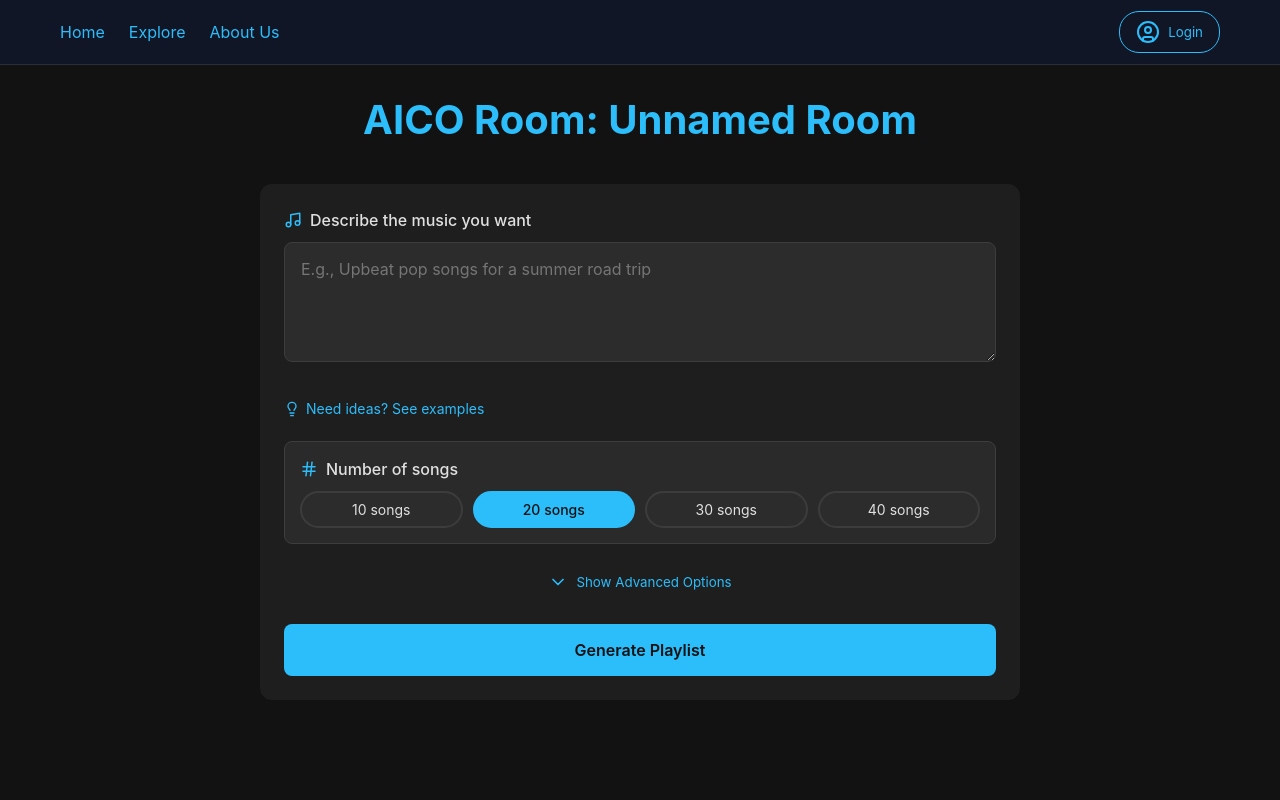
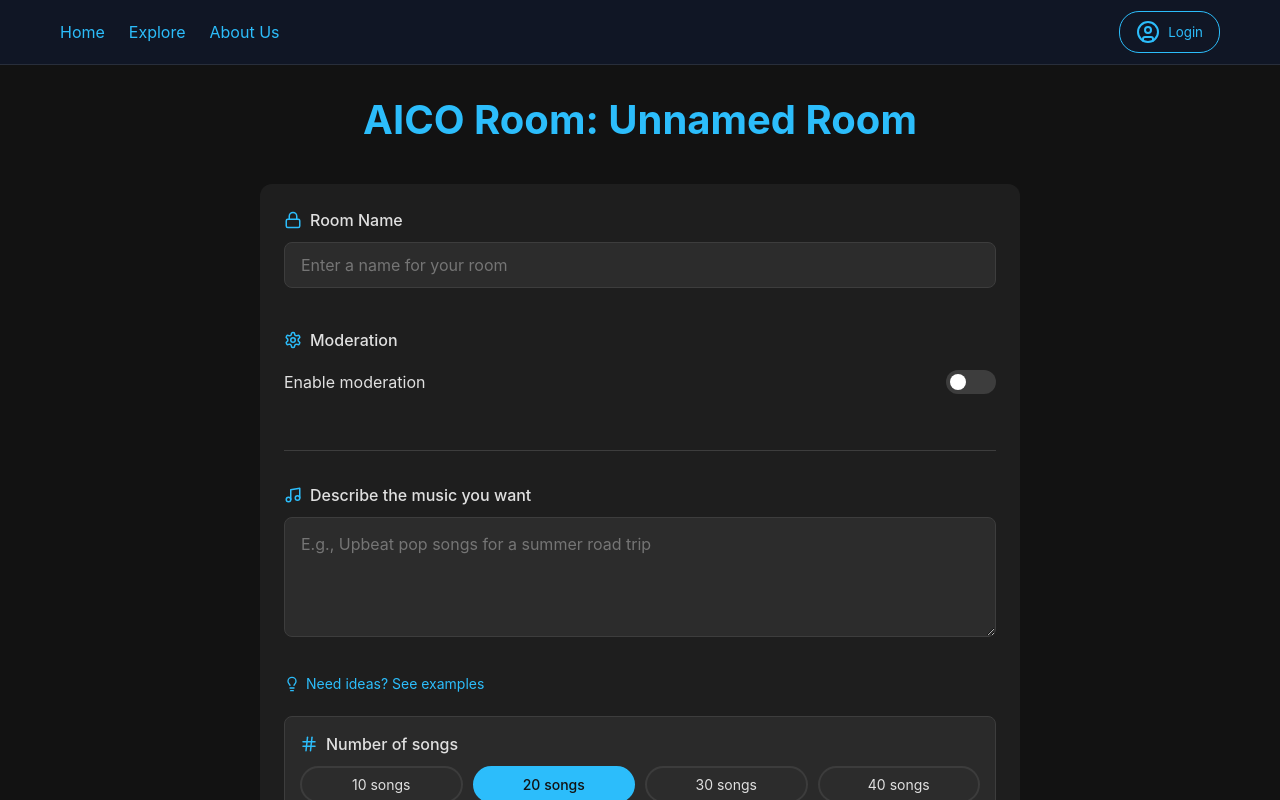
Before and after one commit to AllenLiuX/aico, a React (Create React App) app in the folder frontend/react_dj/: page /playlist in a window 1280 px wide. Built offline with nearby package versions, Linux system fonts and the light colour scheme.

Commit message:
remove create_room page and directly go to playlist generator

```diff
--- a/frontend/react_dj/src/App.js
+++ b/frontend/react_dj/src/App.js
@@ -30,7 +30,7 @@ function App() {
                 <Route path="/" element={<Homepage />} />
                 <Route path="/homepage" element={<Navigate to="/" replace />} />
                 <Route path="/playroom" element={<PlayRoom />} />
-                <Route path="/create_room" element={<CreateRoom />} />
+                <Route path="/create_room" element={<Navigate to="/playlist" replace />} />
                 <Route path="/profile/:username" element={<Profile />} />
                 <Route path="/profile" element={<Profile />} />
                 <Route path="/about" element={<AboutUs />} />
--- a/frontend/react_dj/src/components/Homepage.js
+++ b/frontend/react_dj/src/components/Homepage.js
@@ -1,10 +1,22 @@
 // Homepage.js
-import React from 'react';
-import { Link } from 'react-router-dom';
+import React, { useState } from 'react';
+import { Link, useNavigate } from 'react-router-dom';
 import { Music, Users, Zap } from 'lucide-react';
 import '../styles/Homepage.css';
 
 function Homepage() {
+  const navigate = useNavigate();
+  const [roomName, setRoomName] = useState('');
+  const [moderation, setModeration] = useState('no');
+
+  const handleCreateRoom = () => {
+    // Generate a default room name if not provided
+    const defaultRoomName = roomName || `Room-${Math.floor(Math.random() * 10000)}`;
+
+    // Navigate directly to playlist generator with room parameters
+    navigate(`/playlist?room_name=${encodeURIComponent(defaultRoomName)}&moderation=${moderation}`);
+  };
+
   return (
     <div className="homepage">
       <section className="hero-section">
@@ -13,10 +25,10 @@ function Homepage() {
           Create and share AI-powered music playlists with friends in real-time
         </p>
         <div className="button-container">
-          <Link to="/create_room" className="hero-button create-button">
+          <button onClick={handleCreateRoom} className="hero-button create-button">
             <Zap size={20} />
             Create Room
-          </Link>
+          </button>
           <Link to="/join_room" className="hero-button join-button">
             <Users size={20} />
             Join Room
--- a/frontend/react_dj/src/components/PlayRoom.js
+++ b/frontend/react_dj/src/components/PlayRoom.js
@@ -296,7 +296,7 @@ function PlayRoom() {
 
   // Handle navigation to playlist generator page
   const handleGeneratePlaylist = () => {
-    navigate(`/playlist?room_name=${encodeURIComponent(roomName)}&moderation=${moderationEnabled ? 'True' : 'False'}&append=True&is_host=${isHost ? 'True' : 'False'}`);
+    navigate(`/playlist?room_name=${encodeURIComponent(roomName)}&moderation=${moderationEnabled ? 'yes' : 'no'}&append=True&is_host=${isHost ? 'True' : 'False'}`);
   };
 
   // Toggle moderation setting
--- a/frontend/react_dj/src/components/PlaylistGenerator.js
+++ b/frontend/react_dj/src/components/PlaylistGenerator.js
@@ -1,7 +1,7 @@
 // Updated PlaylistGenerator.js with mobile-friendly song count selection
 import React, { useState, useEffect } from 'react';
 import { useLocation, useNavigate } from 'react-router-dom';
-import { ChevronDown, ChevronUp, Music, Tag, Calendar, Hash, Lightbulb } from 'lucide-react';
+import { ChevronDown, ChevronUp, Music, Tag, Calendar, Hash, Lightbulb, Lock, Settings } from 'lucide-react';
 import { API_URL } from '../config';
 import '../styles/PlaylistGenerator.css';
 
@@ -52,8 +52,18 @@ function PlaylistGenerator() {
 
   useEffect(() => {
     const params = new URLSearchParams(location.search);
-    setRoomName(params.get('room_name') || '');
-    setModeration(params.get('moderation') || 'no');
+    const roomNameParam = params.get('room_name') || '';
+    const moderationParam = params.get('moderation') || 'no';
+
+    setRoomName(roomNameParam);
+
+    // Handle both 'yes'/'no' and 'True'/'False' formats for moderation
+    if (moderationParam === 'True' || moderationParam === 'yes') {
+      setModeration('yes');
+    } else {
+      setModeration('no');
+    }
+
     setIsAppendMode(params.get('append') === 'True');
     setIsHost(params.get('is_host') === 'True');
 
@@ -65,14 +75,14 @@ function PlaylistGenerator() {
     // Initial check
     checkMobile();
 
-    // Add listener for window resize
+    // Add resize listener
     window.addEventListener('resize', checkMobile);
 
-    // Cleanup
+    // Clean up
     return () => {
       window.removeEventListener('resize', checkMobile);
     };
-  }, [location]);
+  }, [location.search]);
 
   // Fetch example prompts from the backend
   const fetchExamplePrompts = async () => {
@@ -102,11 +112,18 @@ function PlaylistGenerator() {
   };
 
   const handleInputChange = (e) => {
-    const { name, value } = e.target;
-    setFormData(prev => ({
-      ...prev,
-      [name]: value
-    }));
+    const { name, value, type, checked } = e.target;
+
+    if (name === 'roomName') {
+      setRoomName(value);
+    } else if (name === 'moderation') {
+      setModeration(checked ? 'yes' : 'no');
+    } else {
+      setFormData(prev => ({
+        ...prev,
+        [name]: value
+      }));
+    }
   };
 
   const handleExamplePromptClick = (example) => {
@@ -151,6 +168,7 @@ function PlaylistGenerator() {
           genre: formData.genre === 'Other' ? formData.customGenre : formData.genre,
           occasion: formData.occasion === 'Other' ? formData.customOccasion : formData.occasion,
           room_name: roomName,
+          moderation: moderation, // Include moderation setting
           song_count: parseInt(formData.songCount), // Add the song count to the request
           append_to_room: isAppendMode // Add flag to indicate if we should append to existing room
         }),
@@ -187,10 +205,10 @@ function PlaylistGenerator() {
   const createRoom = () => {
     if (isAppendMode) {
       // If in append mode, navigate back to the playroom
-      navigate(`/playroom?room_name=${encodeURIComponent(roomName)}&moderation=${moderation}&is_host=${isHost ? 'True' : 'False'}`);
+      navigate(`/playroom?room_name=${encodeURIComponent(roomName)}&moderation=${moderation === 'yes' ? 'True' : 'False'}&is_host=${isHost ? 'True' : 'False'}`);
     } else {
       // Create a new room
-      navigate(`/playroom?room_name=${encodeURIComponent(roomName)}&moderation=${moderation}&is_host=True`);
+      navigate(`/playroom?room_name=${encodeURIComponent(roomName)}&moderation=${moderation === 'yes' ? 'True' : 'False'}&is_host=True`);
     }
   };
 
@@ -201,6 +219,46 @@ function PlaylistGenerator() {
       </div>
 
       <form onSubmit={handleSubmit} className="generator-form">
+        {/* Room Settings Section */}
+        <div className="room-settings-section">
+          <div className="form-group">
+            <label htmlFor="roomName" className="form-label">
+              <Lock size={isMobile ? 16 : 18} className="icon" />
+              Room Name
+            </label>
+            <input
+              type="text"
+              id="roomName"
+              name="roomName"
+              value={roomName}
+              onChange={handleInputChange}
+              className="form-input"
+              placeholder="Enter a name for your room"
+              required
+            />
+          </div>
+
+          <div className="form-group">
+            <label className="form-label">
+              <Settings size={isMobile ? 16 : 18} className="icon" />
+              Moderation
+            </label>
+            <div className="toggle-label">
+              <span>Enable moderation</span>
+              <label className="toggle-switch">
+                <input
+                  type="checkbox"
+                  name="moderation"
+                  className="toggle-input"
+                  checked={moderation === 'yes'}
+                  onChange={handleInputChange}
+                />
+                <span className="toggle-slider"></span>
+              </label>
+            </div>
+          </div>
+        </div>
+
         <div className="form-group">
           <label htmlFor="prompt" className="form-label">
             <Music size={isMobile ? 16 : 18} className="icon" />
--- a/frontend/react_dj/src/styles/PlaylistGenerator.css
+++ b/frontend/react_dj/src/styles/PlaylistGenerator.css
@@ -692,3 +692,78 @@
       margin-bottom: 10px;
     }
   }
+
+  /* Room Settings Section */
+  .room-settings-section {
+    margin-bottom: 32px;
+    padding-bottom: 24px;
+    border-bottom: 1px solid #3d3d3d;
+  }
+
+  .form-input {
+    width: 100%;
+    padding: 12px 16px;
+    background-color: #2c2c2c;
+    border: 1px solid #3d3d3d;
+    border-radius: 8px;
+    color: #e0e0e0;
+    font-size: 16px;
+    margin-bottom: 16px;
+  }
+
+  .form-input:focus {
+    border-color: #2CBDFB;
+    outline: none;
+  }
+
+  .toggle-label {
+    display: flex;
+    align-items: center;
+    justify-content: space-between;
+    padding: 8px 0;
+  }
+
+  .toggle-switch {
+    position: relative;
+    display: inline-block;
+    width: 50px;
+    height: 24px;
+  }
+
+  .toggle-input {
+    opacity: 0;
+    width: 0;
+    height: 0;
+  }
+
+  .toggle-slider {
+    position: absolute;
+    cursor: pointer;
+    top: 0;
+    left: 0;
+    right: 0;
+    bottom: 0;
+    background-color: #3d3d3d;
+    transition: .4s;
+    border-radius: 24px;
+  }
+
+  .toggle-slider:before {
+    position: absolute;
+    content: "";
+    height: 16px;
+    width: 16px;
+    left: 4px;
+    bottom: 4px;
+    background-color: white;
+    transition: .4s;
+    border-radius: 50%;
+  }
+
+  .toggle-input:checked + .toggle-slider {
+    background-color: #2CBDFB;
+  }
+
+  .toggle-input:checked + .toggle-slider:before {
+    transform: translateX(26px);
+  }
```
Also changed, not shown: 1 other file (tests, documents, lock files or other folders).
